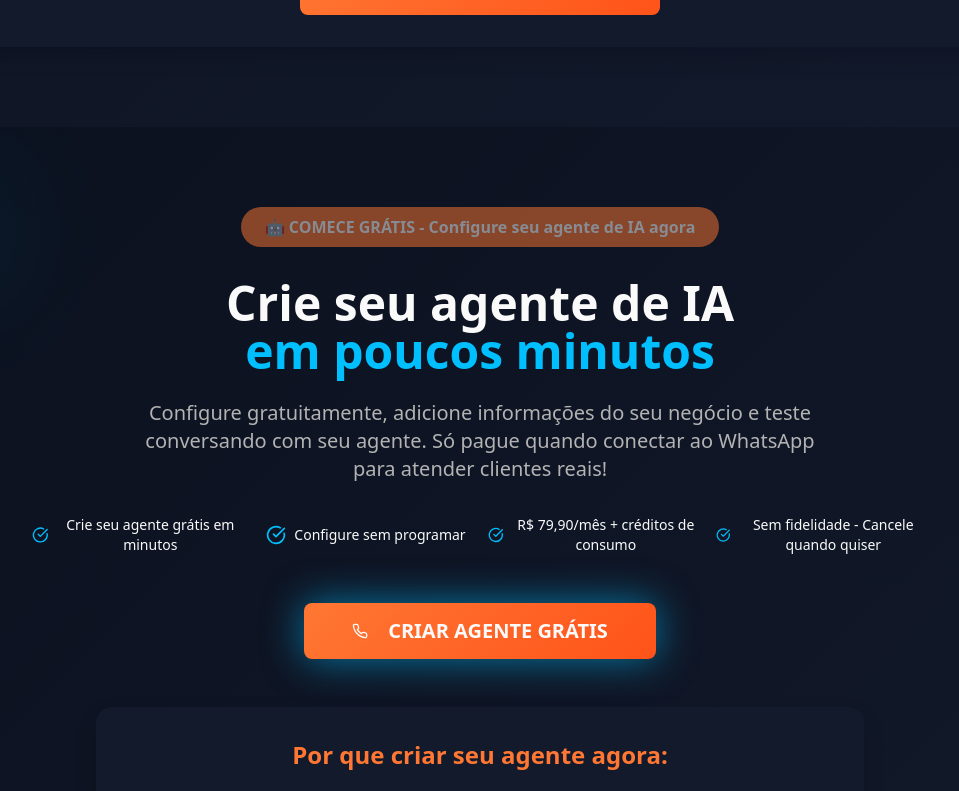
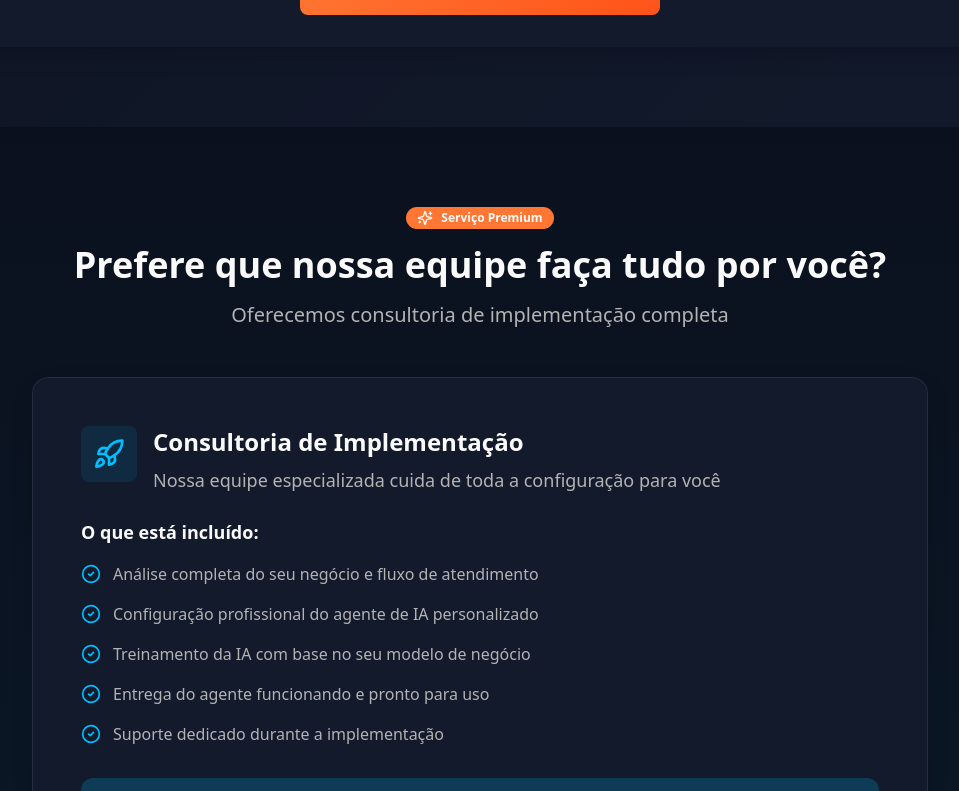
Before and after one commit to rafaelhtml/agentes-de-ia-telein, a React (Vite) app: page / in a window 1280 px wide. Shown: the part 3229-4020 px from the top of the page, without its empty margins (160-1119 px from the left). Built offline with nearby package versions, Linux system fonts and the light colour scheme.

Commit message:
Changes
Co-authored-by: rafaelhtml <9166136+rafaelhtml@users.noreply.github.com>

```diff
--- a/src/pages/Index.tsx
+++ b/src/pages/Index.tsx
@@ -19,16 +19,16 @@ const Index = () => {
       <Hero />
       <Problem />
       <Solution />
+      <Implementation />
       <CTA />
       <AdvancedFeatures />
       <GoogleCalendarIntegration />
       <Testimonials />
       <ChatTelein />
-      <Comparison />
       <AboutUs />
-      <Implementation />
       <Pricing />
       <Guarantee />
+      <Comparison />
       <FAQ />
     </div>
   );
```
